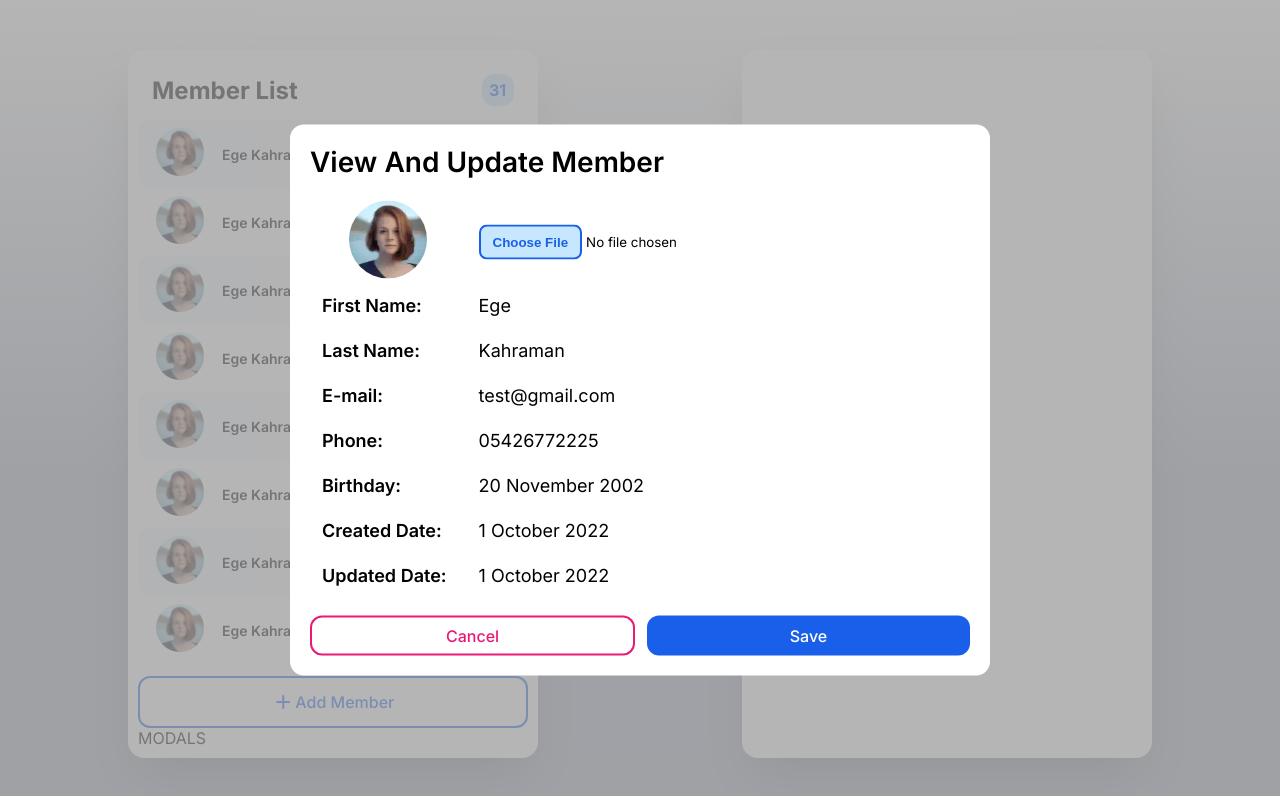
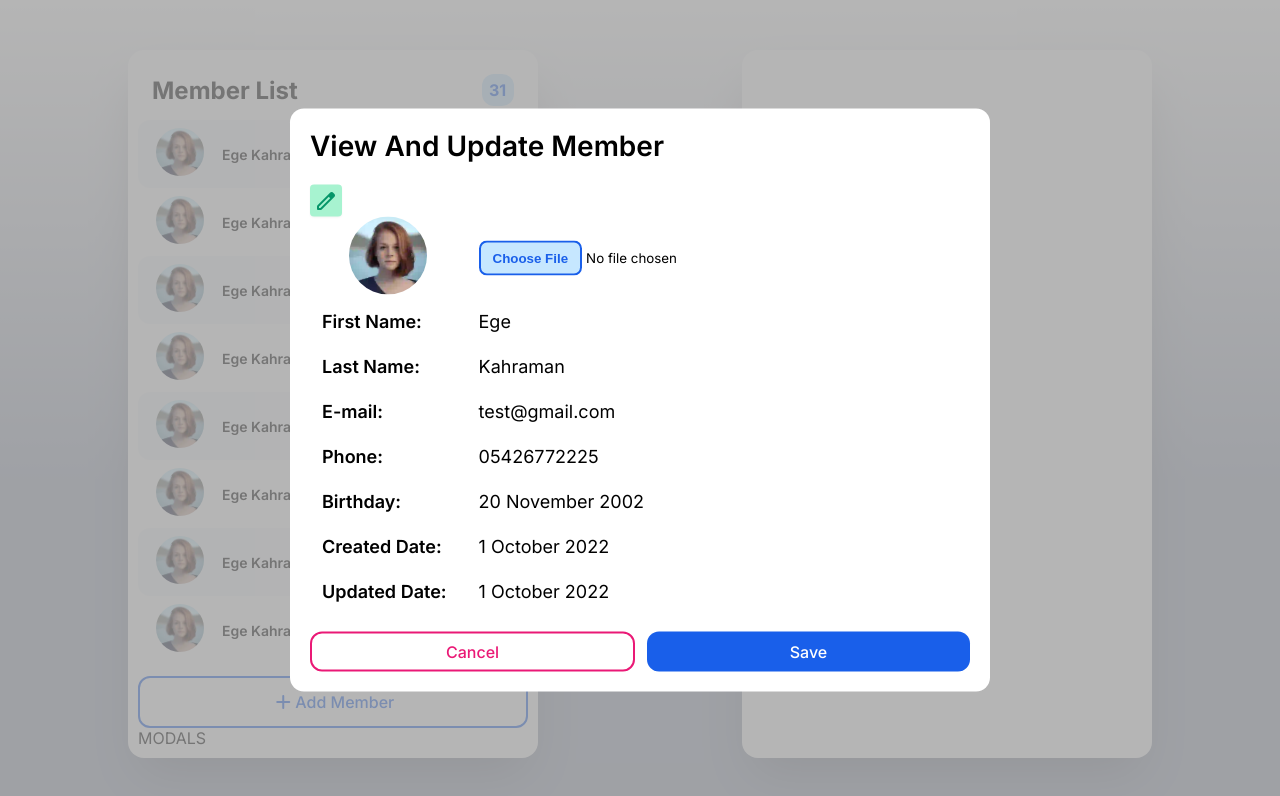
Before and after one commit to kahramanX/test-case-list-and-group, a React (Create React App) app in the folder client/: page / in a window 1280 px wide. Shown: the top 796 px of the page. Built offline with nearby package versions, Linux system fonts and the light colour scheme.

Commit message:
color variables edited

```diff
--- a/client/src/Assets/Styles/ComponentsStyle/viewAndEditModal.scss
+++ b/client/src/Assets/Styles/ComponentsStyle/viewAndEditModal.scss
@@ -1,10 +1,15 @@
 @import "../variables.scss";
 
 .viewedit-modal-text-container {
-  .ve-modal-title {
-    font-size: 28px;
-    font-weight: 600;
-    margin-bottom: 22px;
+  .ve-modal-header {
+    .ve-modal-title {
+      font-size: 28px;
+      font-weight: 600;
+      margin-bottom: 22px;
+    }
+
+    .ve-modal-edit-btn {
+    }
   }
 
   .ve-modal-table-container {
--- a/client/src/Assets/Styles/componentsStyle/button.scss
+++ b/client/src/Assets/Styles/componentsStyle/button.scss
@@ -27,7 +27,7 @@
 
 .base-button.green {
   color: $white;
-  background-color: $green-500;
+  background-color: $dark-green;
 }
 
 .base-button.red-border {
@@ -43,8 +43,8 @@
 }
 
 .base-button.green-border {
-  color: $green-500;
-  border: 2px solid $green-500 !important;
+  color: $dark-green;
+  border: 2px solid $dark-green !important;
   background-color: $white;
 }
 
--- a/client/src/Assets/Styles/componentsStyle/iconButton.scss
+++ b/client/src/Assets/Styles/componentsStyle/iconButton.scss
@@ -20,6 +20,14 @@
 
   span {
     color: $dark-blue;
+  }
+}
+
+.base-icon-button.green {
+  background-color: $light-green;
+
+  span {
+    color: $dark-green;
   }
 }
 
--- a/client/src/Assets/Styles/variables.scss
+++ b/client/src/Assets/Styles/variables.scss
@@ -1,34 +1,22 @@
 //Variables
 
 $white: #ffffff;
+
+//blue
 $dark-blue: #195fea;
 $light-blue: #c6e7ff;
+
+//red
 $dark-red: #ea1976;
 $light-red: #f8b9d6;
 
 // green
-$green-50: #ecfdf5;
-$green-100: #d1fae5;
-$green-200: #a7f3d0;
-$green-300: #6ee7b7;
-$green-400: #34d399;
-$green-500: #10b981;
-$green-600: #059669;
-$green-700: #047857;
-$green-800: #065f46;
-$green-900: #24292f;
+$dark-green: #059669;
+$light-green: #a7f3d0;
 
 // yellow
-$yellow-50: #fffbeb;
-$yellow-100: #fef3c7;
-$yellow-200: #fde68a;
-$yellow-300: #fcd34d;
-$yellow-400: #fbbf24;
-$yellow-500: #f59e0b;
-$yellow-600: #d97706;
-$yellow-700: #b45309;
-$yellow-800: #92400e;
-$yellow-900: #78350f;
+$yellow-green: #d97706;
+$yellow-green: #fef3c7;
 
 // box-shadow
 $sm-box-shadow: 0px 1px 2px rgba(0, 0, 0, 0.05);
--- a/client/src/Components/Shared/Modals/ViewAndEditModal.tsx
+++ b/client/src/Components/Shared/Modals/ViewAndEditModal.tsx
@@ -2,6 +2,7 @@ import React from "react";
 import Modal from "react-modal";
 import "Assets/Styles/ComponentsStyle/viewAndEditModal.scss";
 import Button from "../Button";
+import IconButton from "../IconButton";
 
 type Props = {
   memberID: string;
@@ -42,7 +43,16 @@ const ViewAndEditModal: React.FC<Props> = ({
       contentLabel="View And Edit Modal"
     >
       <div className="viewedit-modal-text-container">
-        <div className="ve-modal-title">View And Update Member</div>
+        <div className="ve-modal-header">
+          <div className="ve-modal-title">View And Update Member</div>
+          <div className="ve-modal-edit-btn">
+            <IconButton
+              iconName={"edit"}
+              color={"green"}
+              action={() => console.log("anaaaaaaaaaa")}
+            />
+          </div>
+        </div>
         <div className="ve-modal-table-container">
           <table>
             <tbody>
```
